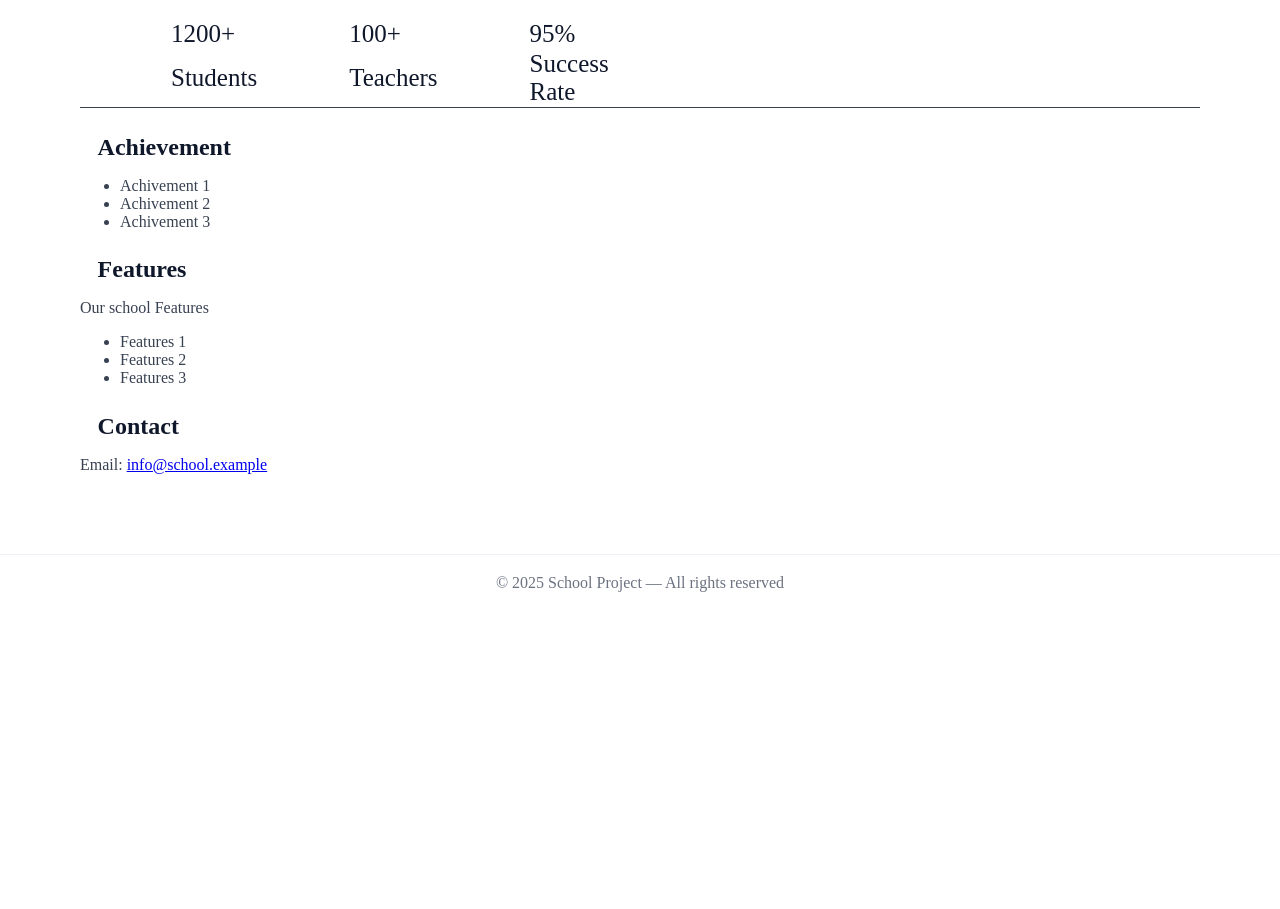
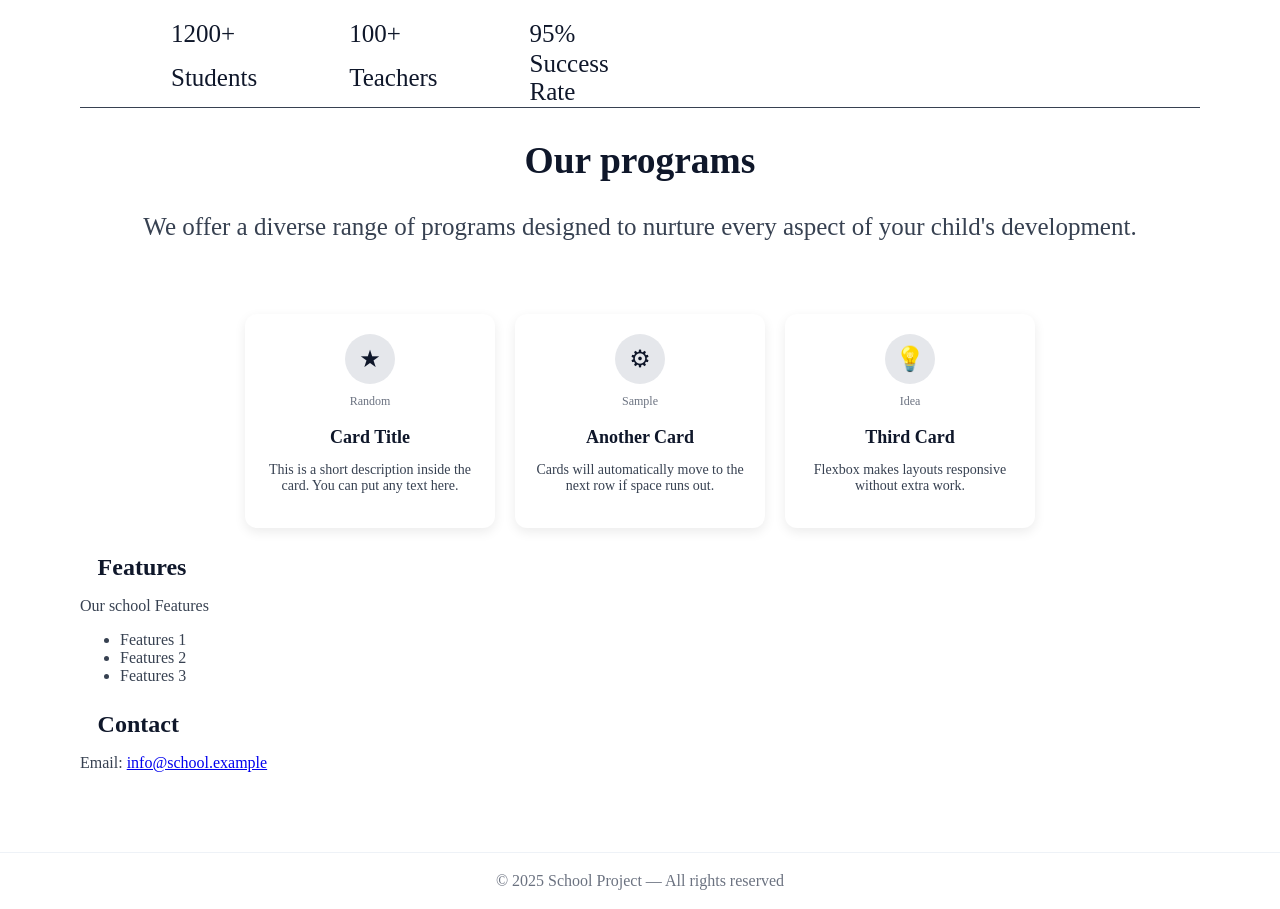
Before and after one commit to Sebastian-Maligaya/School-Project, a React (Vite) app: page / in a window 1280 px wide. Shown: the part 1460-2369 px from the top of the page. Before the commit the page ends 2071 px from the top, so only its background shows below. Built offline with nearby package versions, Linux system fonts and the light colour scheme.

Commit message:
free will
a

```diff
--- a/src/Homepage/Homepage.css
+++ b/src/Homepage/Homepage.css
@@ -132,3 +132,62 @@
 .sp-links li a{
   font-size: 16px;
 }
+
+
+.hp-programs-gridcards{
+  display: flex;
+  flex-wrap: wrap;          /* allows cards to move to next row */
+  gap: 20px;
+  justify-content: center;  /* centers the cards */
+  align-items: flex-start;
+  font-size: 25px;
+}
+
+/* make the program description span full width above the cards */
+#program-page-desc{
+  align-items: center;
+  text-align: center;
+  margin-bottom: 1rem;
+  font-size: 25px;
+  padding-bottom: 2rem;
+}
+
+
+
+.card {
+  width: 250px;
+  padding: 20px;
+  background: #ffffff;
+  border-radius: 12px;
+  text-align: center;
+  box-shadow: 0 4px 12px rgba(0, 0, 0, 0.08);
+}
+
+.icon {
+  width: 50px;
+  height: 50px;
+  margin: 0 auto 10px;
+  border-radius: 50%;
+  background: #e5e7eb;
+  display: flex;
+  align-items: center;
+  justify-content: center;
+  font-size: 24px;
+}
+
+.tag {
+  display: block;
+  font-size: 12px;
+  color: #6b7280;
+  margin-bottom: 8px;
+}
+
+.title {
+  font-size: 18px;
+  margin-bottom: 8px;
+}
+
+.description {
+  font-size: 14px;
+  color: #4b5563;
+}
--- a/src/Homepage/Homepage.jsx
+++ b/src/Homepage/Homepage.jsx
@@ -16,7 +16,7 @@ export default function Homepage() {
       </header>
 
       <main className="hp-main">
-      <section id="about" className="hp-section">
+        <section id="about" className="hp-section">
           <div className="hp-about-grid">
             <div className="hp-left">
               <h2>About our School</h2>
@@ -42,28 +42,56 @@ export default function Homepage() {
             </div>
 
             <div className="hp-right">
-              <img className = "about-img" src="https://cdn.britannica.com/19/148619-004-113E7353.jpg" alt="School placeholder" />
+              <img className="about-img" src="https://cdn.britannica.com/19/148619-004-113E7353.jpg" alt="School placeholder" />
             </div>
           </div>
 
-      </section>
+        </section>
 
-        <section id="Achievement" className="hp-section">
-          <h2>Achievement</h2>
-          <ul>
-            <li>Achivement 1</li>
-            <li>Achivement 2</li>
-            <li>Achivement 3</li>
-          </ul>
+        <section id="programs" className="hp-section">
+
+          <div id ="program-page-desc"className="hp-section">
+            <h1>Our programs</h1>
+           <p>We offer a diverse range of programs designed to nurture every aspect of your child's development.</p>
+          </div>
+
+          <div className="hp-programs-gridcards">
+            <div className="card">
+            <div className="icon">★</div>
+            <span className="tag">Random</span>
+            <h3 className="title">Card Title</h3>
+            <p className="description">
+              This is a short description inside the card. You can put any text here.
+            </p>
+          </div>
+
+          <div className="card">
+            <div className="icon">⚙</div>
+            <span className="tag">Sample</span>
+            <h3 className="title">Another Card</h3>
+            <p className="description">
+              Cards will automatically move to the next row if space runs out.
+            </p>
+          </div>
+
+          <div className="card">
+            <div className="icon">💡</div>
+            <span className="tag">Idea</span>
+            <h3 className="title">Third Card</h3>
+            <p className="description">
+              Flexbox makes layouts responsive without extra work.
+            </p>
+          </div>
+          </div>
         </section>
 
         <section id="Features" className="hp-section">
           <h2>Features</h2>
           <p>Our school Features </p>
           <ul>
-           <li>Features 1</li>
-           <li>Features 2</li>
-           <li>Features 3</li>
+            <li>Features 1</li>
+            <li>Features 2</li>
+            <li>Features 3</li>
           </ul>
         </section>
 
```
